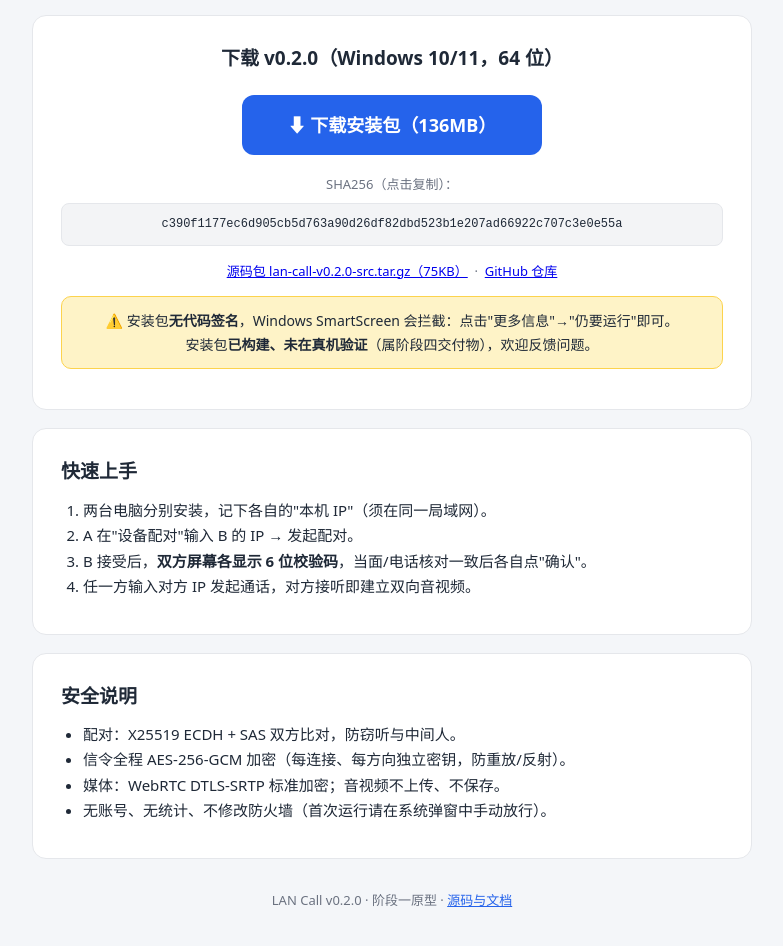
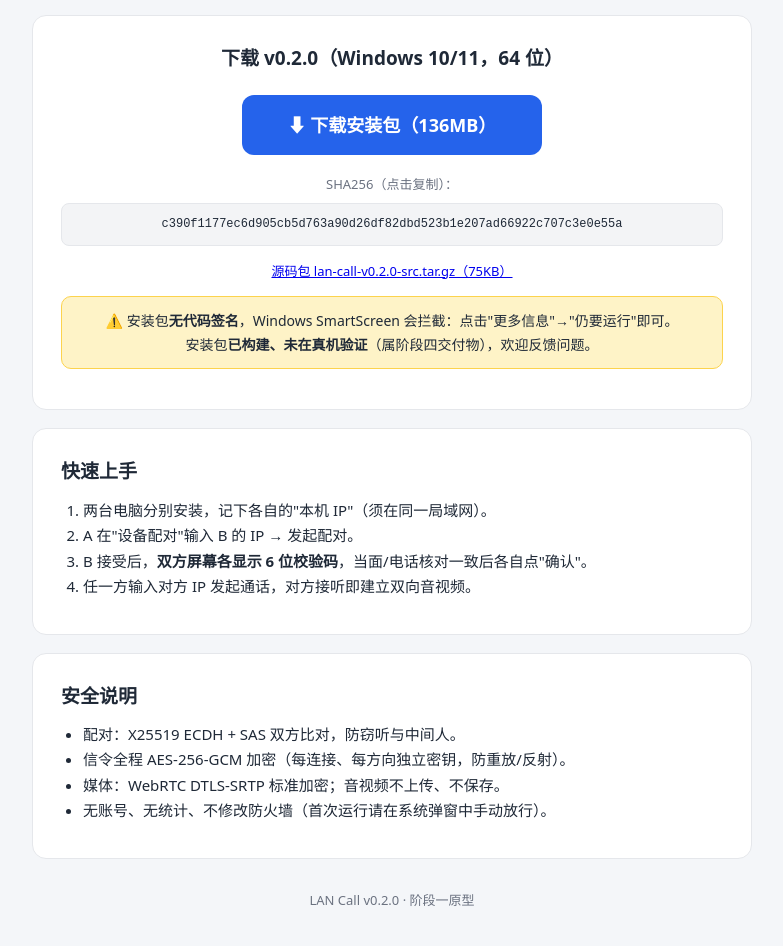
Before and after one commit to MarchCao/lan-call, an Electron app: page site/index.html in a window 1180 px wide. Shown: the part 190-1136 px from the top of the page, without its empty margins (198-981 px from the left). Drawn offline with Linux system fonts and the light colour scheme.

Commit message:
下载站：隐去 GitHub 仓库链接，绑定 lan-call.haice.top

```diff
--- a/site/index.html
+++ b/site/index.html
@@ -42,8 +42,6 @@
     <div class="sha" id="sha" title="点击复制">c390f1177ec6d905cb5d763a90d26df82dbd523b1e207ad66922c707c3e0e55a</div>
     <div class="meta" style="margin-top:14px">
       <a href="https://github.com/MarchCao/lan-call/releases/download/v0.2.0/lan-call-v0.2.0-src.tar.gz">源码包 lan-call-v0.2.0-src.tar.gz（75KB）</a>
-      &nbsp;·&nbsp;
-      <a href="https://github.com/MarchCao/lan-call">GitHub 仓库</a>
     </div>
     <div class="warn">⚠️ 安装包<b>无代码签名</b>，Windows SmartScreen 会拦截：点击"更多信息"→"仍要运行"即可。<br>
     安装包<b>已构建、未在真机验证</b>（属阶段四交付物），欢迎反馈问题。</div>
@@ -70,7 +68,7 @@
   </div>
 
   <div class="foot">
-    LAN Call v0.2.0 · 阶段一原型 · <a href="https://github.com/MarchCao/lan-call">源码与文档</a>
+    LAN Call v0.2.0 · 阶段一原型
   </div>
 </div>
 <script>
```
Also changed, not shown: 1 other file.
